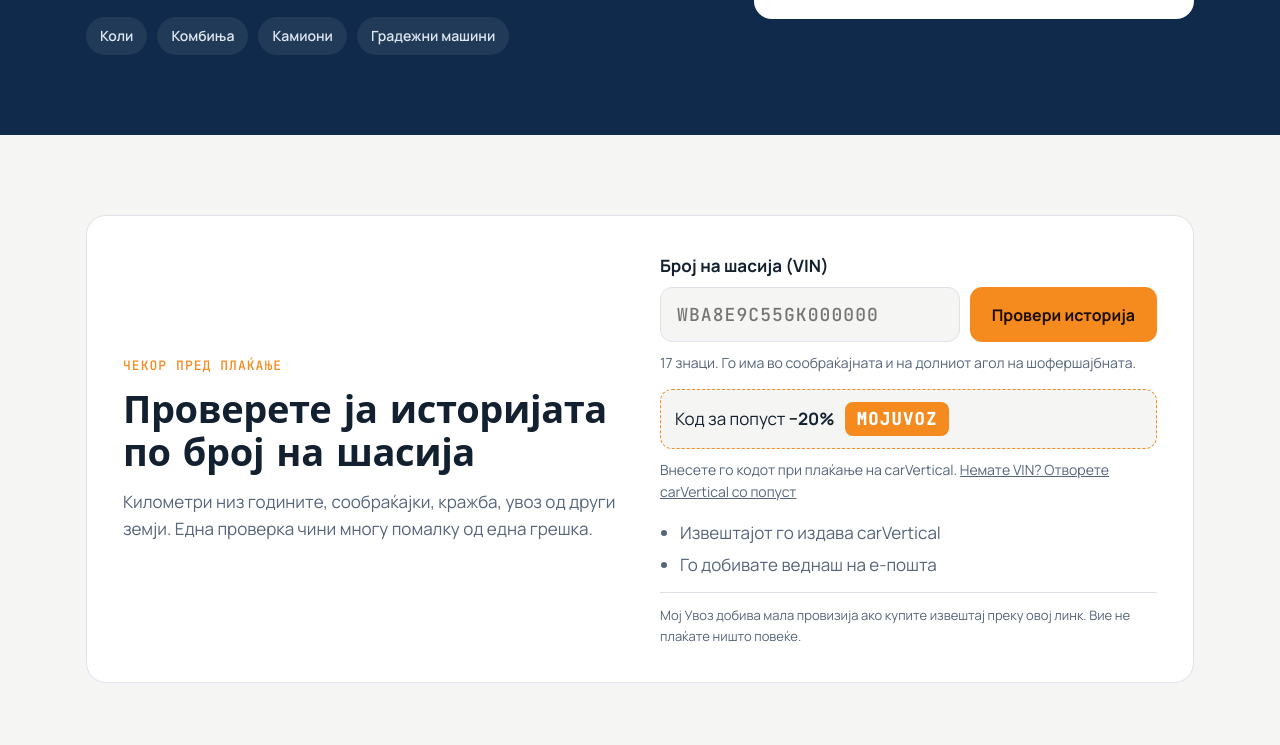
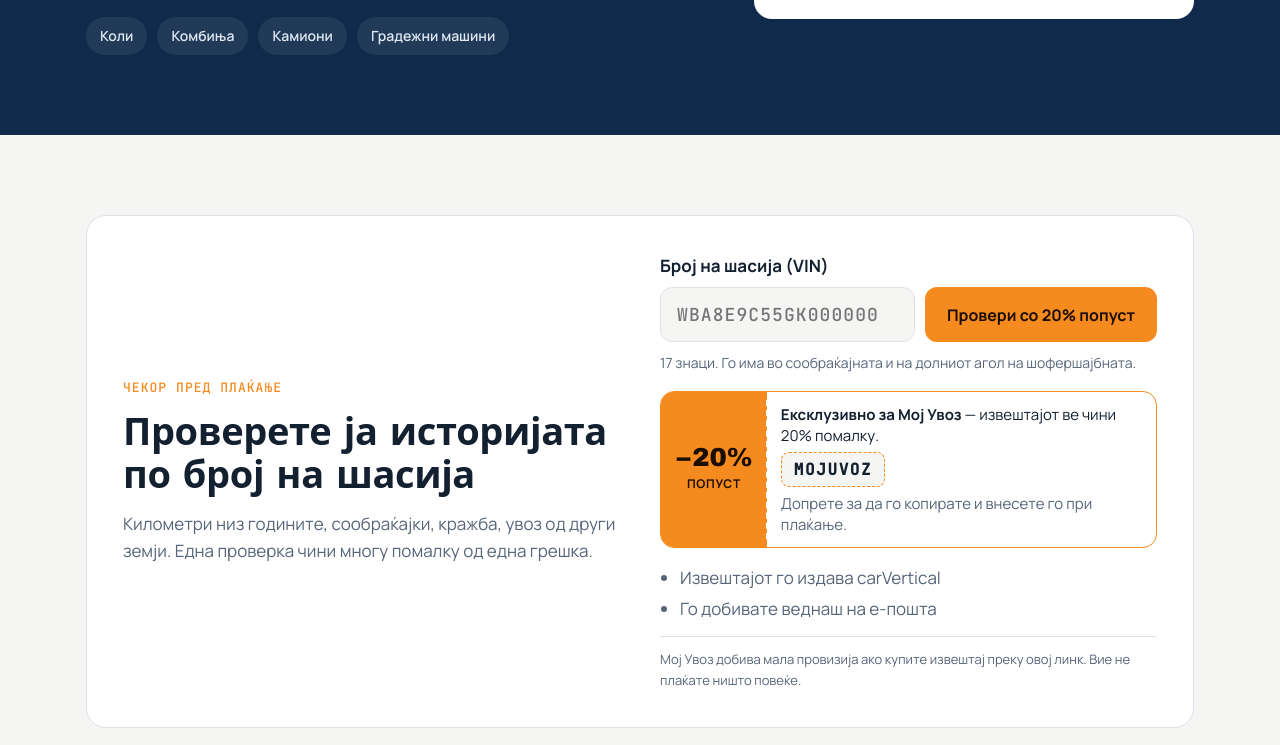
Before and after one commit to miletrendov07-del/mojuvoz, a plain HTML site: page index.html in a window 1280 px wide. Shown: the part 603-1348 px from the top of the page. Drawn offline with Linux system fonts and the light colour scheme; a web font is replaced by a local one.

Commit message:
Еден избор: купон −20% со кодот MOJUVOZ
Co-Authored-By: Claude Opus 5.5 <noreply@anthropic.com>
Claude-Session: https://claude.ai/code/session_01FL6emB7jhxzzp2pfDLbZN2

```diff
--- a/index.html
+++ b/index.html
@@ -87,9 +87,16 @@ section{padding-block:80px}
 .err{color:var(--warn);font-weight:600;font-size:14px;margin-top:10px}
 .vin ul{margin:16px 0 0;padding-left:20px;color:var(--muted)}
 .vin ul li{margin:4px 0}
-.promo{display:flex;align-items:center;gap:10px;flex-wrap:wrap;margin-top:14px;padding:12px 14px;border:1.5px dashed var(--orange);border-radius:12px;background:var(--bg)}
-.promo-code{font:700 17px var(--mono);letter-spacing:.08em;padding:6px 12px;border-radius:8px;border:none;background:var(--orange);color:#fff;cursor:pointer}
-.promo-ok{color:var(--muted);font-size:14px}
+.coupon{display:flex;align-items:stretch;margin-top:16px;border-radius:14px;overflow:hidden;border:1.5px solid var(--orange);background:var(--surface)}
+.coupon-pct{flex:0 0 auto;display:flex;flex-direction:column;justify-content:center;align-items:center;padding:12px 14px;background:var(--orange);color:#1b0d00;position:relative}
+.coupon-pct b{font:700 26px/1 var(--display)}
+.coupon-pct small{font-size:12px;font-weight:700;text-transform:uppercase;letter-spacing:.06em;margin-top:4px}
+.coupon-pct::after{content:"";position:absolute;right:-1px;top:8px;bottom:8px;border-right:2px dashed var(--surface)}
+.coupon-body{flex:1;padding:12px 14px;display:flex;flex-direction:column;justify-content:center;gap:6px}
+.coupon-body p{font-size:15px;line-height:1.4}
+.coupon-row{display:flex;align-items:center;gap:10px;flex-wrap:wrap}
+.coupon-code{font:700 16px var(--mono);letter-spacing:.1em;padding:6px 12px;border-radius:8px;border:1.5px dashed var(--orange);background:var(--bg);color:var(--fg);cursor:pointer}
+.coupon-ok{color:var(--ok);font-size:14px;font-weight:600}
 .disclose{font-size:13px;color:var(--muted);margin-top:14px;border-top:1px solid var(--line);padding-top:12px}
 
 /* steps */
@@ -287,12 +294,18 @@ footer .wrap{display:flex;flex-wrap:wrap;justify-content:space-between;gap:20px;
     <label for="vinInput">Број на шасија (VIN)</label>
     <div class="vin-row">
      <input id="vinInput" name="vin" maxlength="17" autocomplete="off" spellcheck="false" placeholder="WBA8E9C55GK000000" aria-describedby="vinHint vinErr">
-     <button class="btn btn-primary" type="submit">Провери историја</button>
+     <button class="btn btn-primary" type="submit">Провери со 20% попуст</button>
     </div>
     <p class="hint" id="vinHint">17 знаци. Го има во сообраќајната и на долниот агол на шофершајбната.</p>
     <p class="err" id="vinErr" hidden></p>
-    <div class="promo"><span>Код за попуст <b>−20%</b></span><button type="button" class="promo-code" id="promoCode" aria-label="Копирај го кодот MOJUVOZ">MOJUVOZ</button><span class="promo-ok" id="promoOk" hidden>Копирано ✓</span></div>
-    <p class="hint">Внесете го кодот при плаќање на carVertical. <a href="#" id="cvNoVin">Немате VIN? Отворете carVertical со попуст</a></p>
+    <div class="coupon">
+     <div class="coupon-pct"><b>−20%</b><small>попуст</small></div>
+     <div class="coupon-body">
+      <p><b>Ексклузивно за Мој Увоз</b> — извештајот ве чини 20% помалку.</p>
+      <div class="coupon-row"><button type="button" class="coupon-code" id="promoCode" aria-label="Копирај го кодот MOJUVOZ">MOJUVOZ</button><span class="coupon-ok" id="promoOk" hidden>Копирано ✓</span></div>
+      <p class="hint" style="margin:0">Допрете за да го копирате и внесете го при плаќање.</p>
+     </div>
+    </div>
     <ul>
      <li>Извештајот го издава carVertical</li>
      <li>Го добивате веднаш на е-пошта</li>
@@ -760,7 +773,6 @@ document.getElementById('msearch').addEventListener('submit', e => { e.preventDe
   });
 })();
 document.getElementById('promoCode').addEventListener('click', () => { try { navigator.clipboard.writeText('MOJUVOZ'); } catch(e){} const ok=document.getElementById('promoOk'); ok.hidden=false; setTimeout(()=>ok.hidden=true,2000); });
-document.getElementById('cvNoVin').addEventListener('click', e => { e.preventDefault(); window.open(CARVERTICAL_LINK, '_blank', 'noopener'); });
 const vinForm = document.getElementById('vinForm'), vinInput = document.getElementById('vinInput'), vinErr = document.getElementById('vinErr');
 vinInput.addEventListener('input', () => { vinInput.value = vinInput.value.toUpperCase().replace(/\s/g,''); vinErr.hidden = true; });
 vinForm.addEventListener('submit', e => {
```
